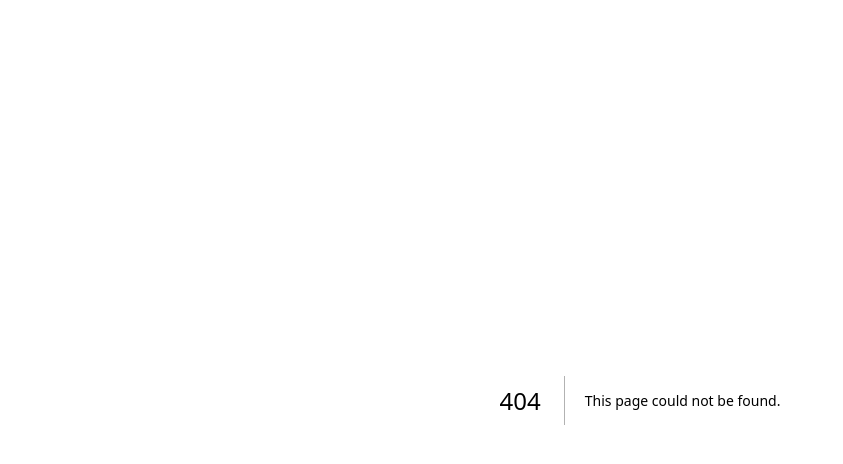
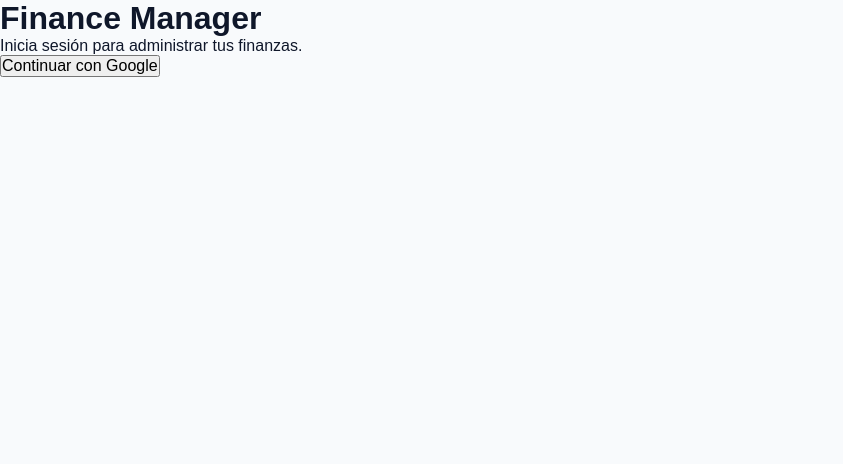
Before and after one commit to KrlozMedina/finance-manager, a Next.js app: page /login in a window 1280 px wide. Before the commit this address had no page. Shown: the top 464 px of the page, without its empty margins (0-843 px from the left). Built offline with nearby package versions, Linux system fonts and the light colour scheme.

Commit message:
feat: add login page and protect dashboard routes

```diff
--- /dev/null
+++ b/src/app/(auth)/login/login-form.tsx
@@ -0,0 +1,19 @@
+
+"use client";
+
+import { signIn } from "next-auth/react";
+
+export default function LoginForm() {
+  return (
+    <button
+      type="button"
+      onClick={() =>
+        signIn("google", {
+          redirectTo: "/dashboard",
+        })
+      }
+    >
+      Continuar con Google
+    </button>
+  );
+}
--- /dev/null
+++ b/src/app/(auth)/login/page.tsx
@@ -0,0 +1,12 @@
+import LoginForm from "./login-form";
+
+export default function LoginPage() {
+  return (
+    <main>
+      <h1>Finance Manager</h1>
+      <p>Inicia sesión para administrar tus finanzas.</p>
+
+      <LoginForm />
+    </main>
+  );
+}
```
Also changed, not shown: src/proxy.ts (added, +32 -0 lines).
